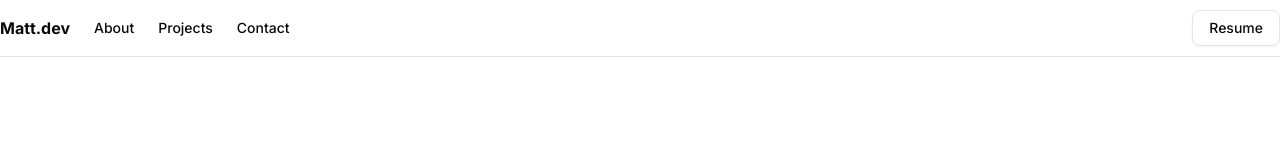
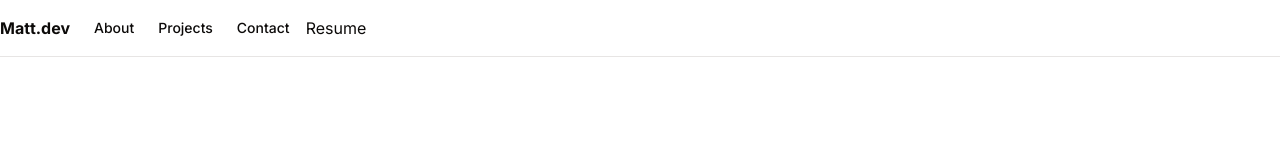
Before and after one commit to Matthew3749/DeveloperPortfolio, a Next.js app: page / in a window 1280 px wide. Shown: the top 160 px of the page. Built offline with nearby package versions, Linux system fonts and the light colour scheme.

Commit message:
working resume link for site

```diff
--- a/app/page.tsx
+++ b/app/page.tsx
@@ -26,9 +26,9 @@ export default function Page() {
               </Link>
             </nav>
           </div>
-          <Button variant="outline" className="ml-auto">
+          <Link href = "file:///Users/matthewcollins/Downloads/Matthew_Collins_Resume.pdf">
             Resume
-          </Button>
+          </Link>
         </div>
       </header>
 
```
